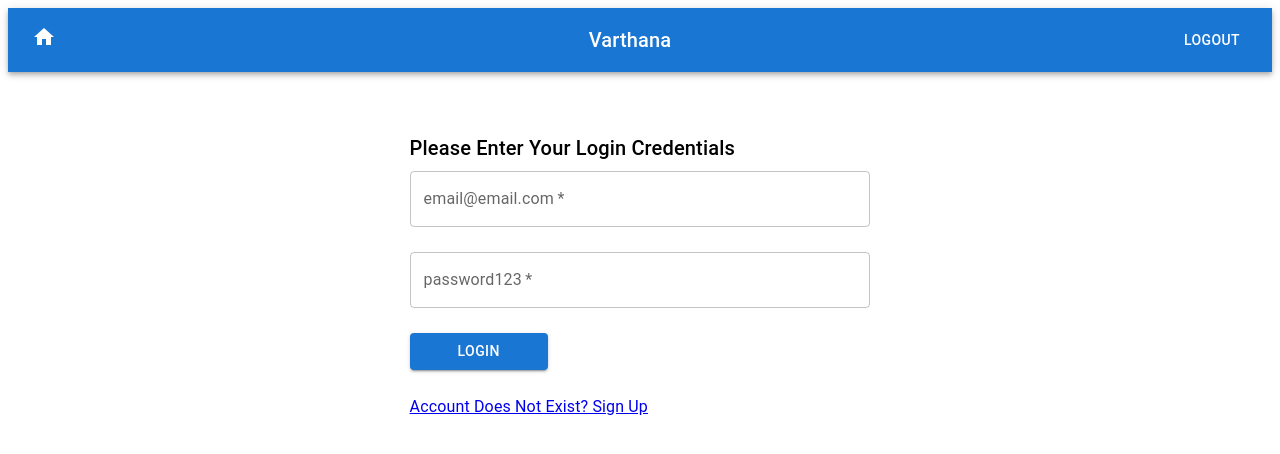
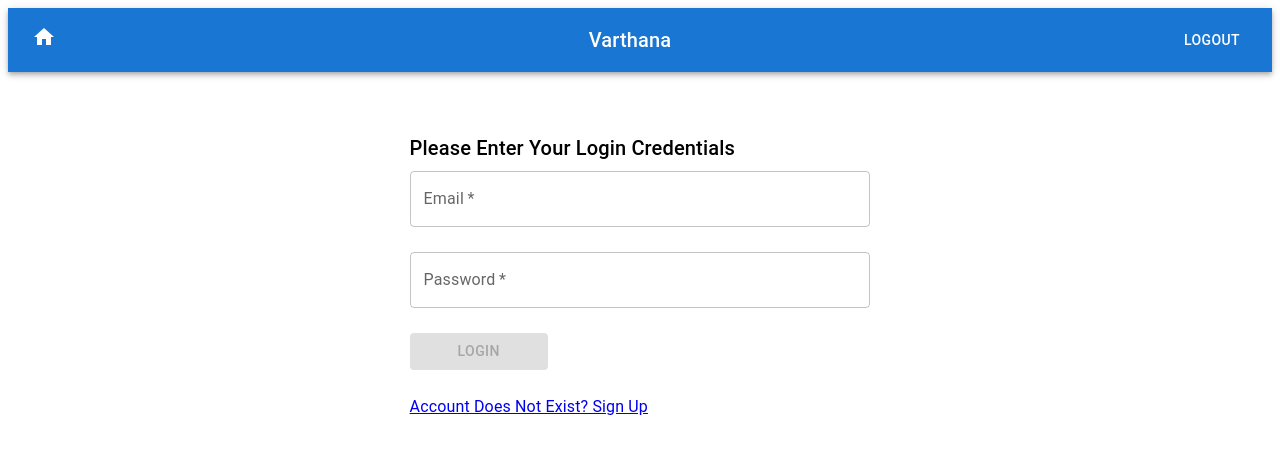
Before and after one commit to Akshay-Jhijhautia/Register-Login, a React (Vite) app in the folder auth_frontend/: page /login in a window 1280 px wide. Shown: the top 454 px of the page. Built offline with nearby package versions, Linux system fonts and the light colour scheme.

Commit message:
implemented validation on login page using yup

```diff
--- a/auth_frontend/src/Validations/validation.js
+++ b/auth_frontend/src/Validations/validation.js
@@ -8,3 +8,11 @@ export const signUpSchema = yup.object().shape({
     .required("Email is required"),
   password: yup.string().required("Password is required"),
 });
+
+export const loginSchema = yup.object().shape({
+  email: yup
+    .string()
+    .email("Invalid Email Address")
+    .required("Email is required"),
+  password: yup.string().required("Password is required"),
+});
--- a/auth_frontend/src/components/Login.jsx
+++ b/auth_frontend/src/components/Login.jsx
@@ -13,10 +13,19 @@ import { Link } from "react-router-dom";
 import Cookies from "js-cookie";
 
 import apiClient from "../services/api-client";
+import { loginSchema } from "../Validations/validation";
 
 const Login = () => {
-  const emailRef = useRef(null);
-  const passwordRef = useRef(null);
+  const [values, setValues] = useState({
+    name: "",
+    email: "",
+    password: "",
+  });
+  const [errors, setErrors] = useState({
+    name: "",
+    email: "",
+    password: "",
+  });
   const [networkError, setNetworkError] = useState(false);
   const [emailError, setEmailError] = useState(false);
   const [success, setSuccess] = useState(false);
@@ -26,8 +35,8 @@ const Login = () => {
     event.preventDefault();
     apiClient
       .post("login", {
-        email: emailRef.current.value,
-        password: passwordRef.current.value,
+        email: values.email,
+        password: values.password,
       })
       .then((res) => {
         setSuccess(true);
@@ -57,6 +66,54 @@ const Login = () => {
   function emailErrorClose() {
     setEmailError(false);
     setNetworkError(false);
+  }
+
+  async function handleEmailChange(event) {
+    setValues({
+      ...values,
+      email: event.target.value,
+    });
+    try {
+      await loginSchema.validateAt("email", { email: values.email });
+      setErrors({ ...errors, email: "" });
+    } catch (error) {
+      setErrors({ ...errors, email: error.message });
+    }
+  }
+
+  async function handlePasswordChange(event) {
+    setValues({
+      ...values,
+      password: event.target.value,
+    });
+    try {
+      await loginSchema.validateAt("password", { password: values.password });
+      setErrors({ ...errors, password: "" });
+    } catch (error) {
+      setErrors({ ...errors, password: error.message });
+    }
+  }
+
+  async function handleEmailError() {
+    try {
+      await loginSchema.validateAt("email", {
+        email: values.email,
+      });
+      setErrors({ ...errors, email: "" });
+    } catch (error) {
+      setErrors({ ...errors, email: error.message });
+    }
+  }
+
+  async function handlePasswordError() {
+    try {
+      await loginSchema.validateAt("password", {
+        password: values.password,
+      });
+      setErrors({ ...errors, password: "" });
+    } catch (error) {
+      setErrors({ ...errors, password: error.message });
+    }
   }
 
   return (
@@ -105,29 +162,45 @@ const Login = () => {
           <Typography variant="h6" align="left" gutterBottom>
             Please Enter Your Login Credentials
           </Typography>
-          <form
+          <Box
+            component="form"
             style={{ display: "flex", flexDirection: "column", rowGap: "25px" }}
-            onSubmit={loginData}
           >
             <TextField
               required
-              inputRef={emailRef}
-              label="email@email.com"
+              value={values.email}
+              onChange={handleEmailChange}
+              onFocus={handleEmailError}
+              label="Email"
               variant="outlined"
+              error={errors.email ? true : false}
+              helperText={errors.email}
               type="email"
             />
             <TextField
               required
-              inputRef={passwordRef}
-              label="password123"
+              value={values.password}
+              onChange={handlePasswordChange}
+              onFocus={handlePasswordError}
+              label="Password"
               variant="outlined"
+              error={errors.password ? true : false}
+              helperText={errors.password}
               type="password"
             />
             <Button
+              disabled={
+                values.email.length === 0 ||
+                values.password.length === 0 ||
+                errors.email ||
+                errors.password
+                  ? true
+                  : false
+              }
               variant="contained"
               color="primary"
               sx={{ width: "30%" }}
-              type="submit"
+              onClick={loginData}
             >
               Login
               {loginSuccess && <Navigate to={"/users"}></Navigate>}
@@ -136,7 +209,7 @@ const Login = () => {
             <Link to={"/signup"}>
               <Typography>Account Does Not Exist? Sign Up</Typography>
             </Link>
-          </form>
+          </Box>
         </Box>
       </Container>
     </>
--- a/auth_frontend/src/components/SignUp.jsx
+++ b/auth_frontend/src/components/SignUp.jsx
@@ -172,10 +172,11 @@ const SignUp = () => {
             style={{ display: "flex", flexDirection: "column", rowGap: "25px" }}
           >
             <TextField
+              required
               value={values.name}
               onChange={handleNameChange}
               onFocus={handleNameError}
-              label="name"
+              label="Name"
               variant="outlined"
               error={errors.name ? true : false}
               helperText={errors.name}
@@ -187,7 +188,7 @@ const SignUp = () => {
               value={values.email}
               onChange={handleEmailChange}
               onFocus={handleEmailError}
-              label="email@email.com"
+              label="Email"
               variant="outlined"
               error={errors.email ? true : false}
               helperText={errors.email}
@@ -198,7 +199,7 @@ const SignUp = () => {
               value={values.password}
               onChange={handlePasswordChange}
               onFocus={handlePasswordError}
-              label="password123"
+              label="Password"
               variant="outlined"
               error={errors.password ? true : false}
               helperText={errors.password}
@@ -207,7 +208,14 @@ const SignUp = () => {
 
             <Button
               disabled={
-                errors.name || errors.email || errors.password ? true : false
+                values.name.length === 0 ||
+                values.email.length === 0 ||
+                values.password.length === 0 ||
+                errors.name ||
+                errors.email ||
+                errors.password
+                  ? true
+                  : false
               }
               variant="contained"
               color="primary"
```
